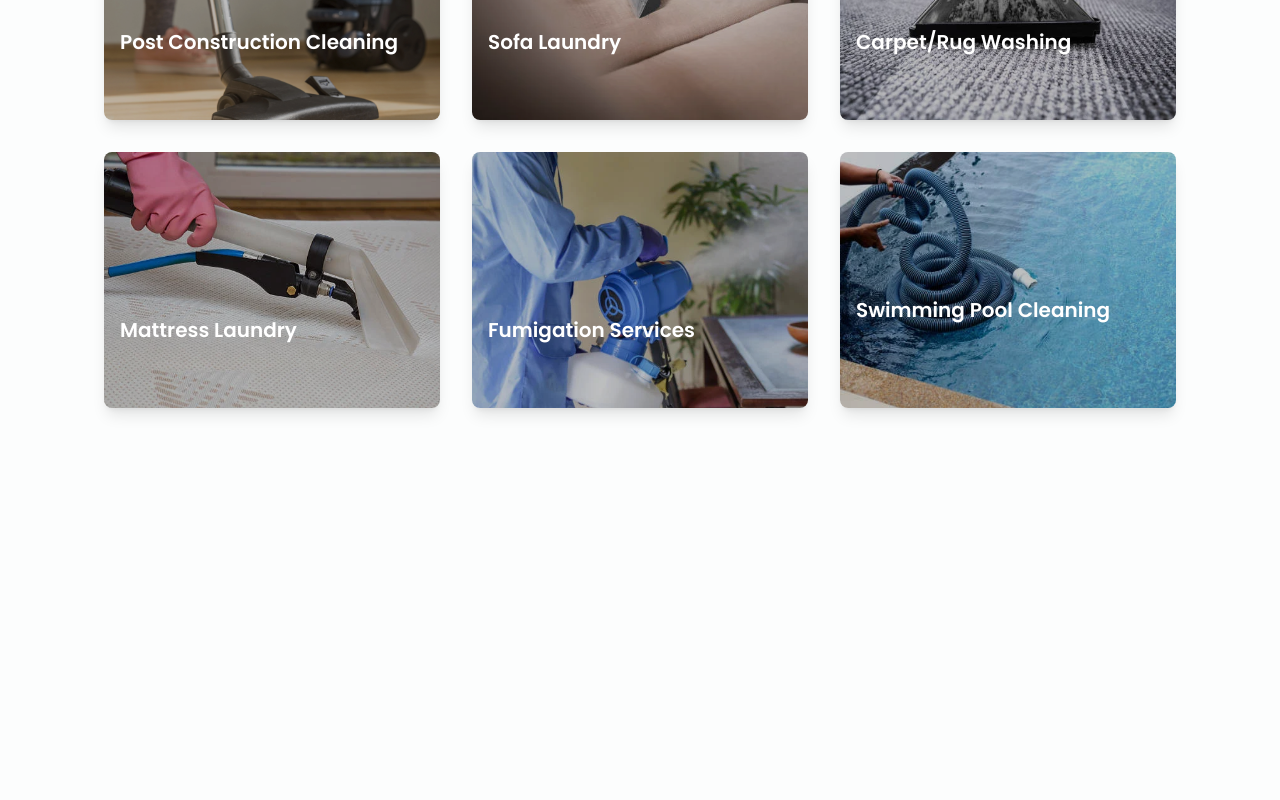
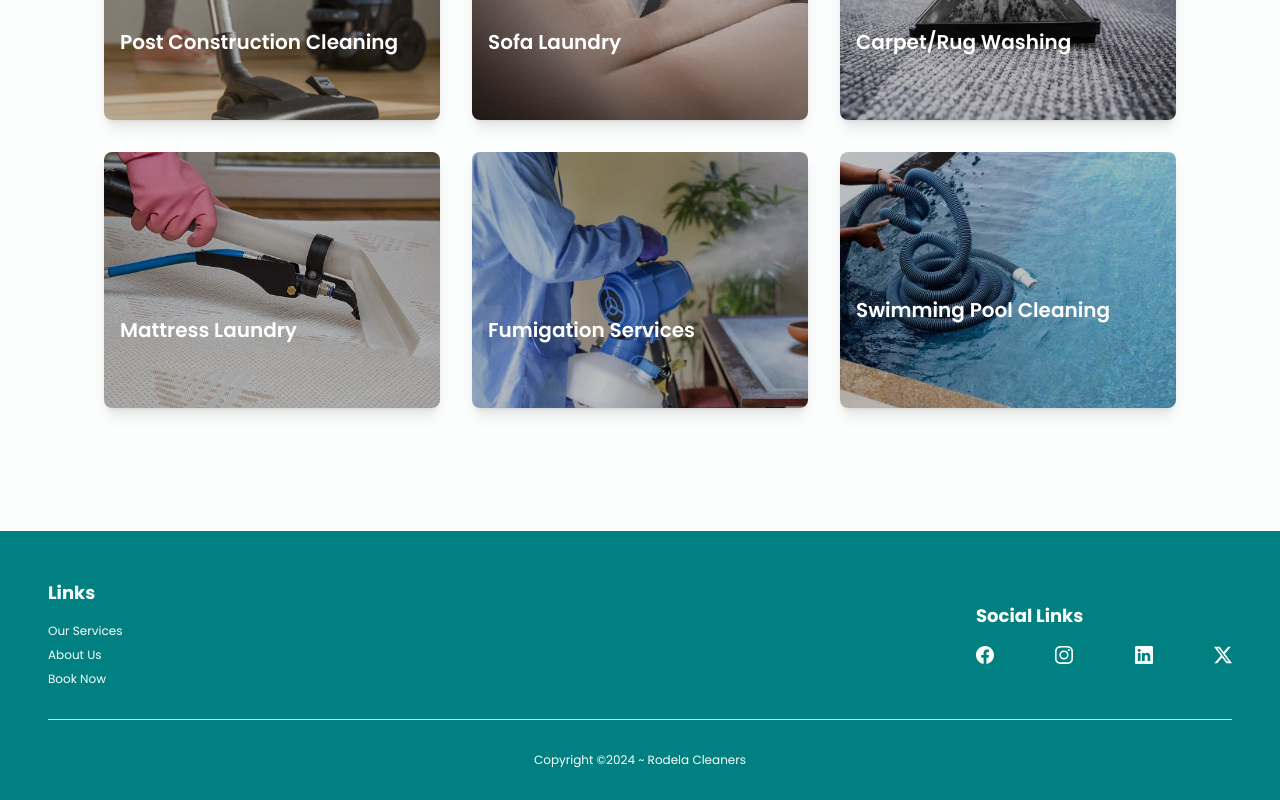
Before and after one commit to Tomilola-ng/cleaners.rodelahomes.com.ng, a Next.js app: page / in a window 1280 px wide. Shown: the part 1705-2505 px from the top of the page. Before the commit the page ends 2188 px from the top, so only its background shows below. Built offline with nearby package versions, Linux system fonts and the light colour scheme.

Commit message:
Footer Section Done

```diff
--- a/app/layout.tsx
+++ b/app/layout.tsx
@@ -1,10 +1,11 @@
-
 import type { Metadata } from "next";
 import { Poppins } from "next/font/google";
+
 import "./globals.css";
-import Header from "@/components/Header";
 import { _siteDetails } from "@/lib/config";
 
+import Header from "@/components/Header";
+import Footer from "@/components/Footer";
 
 const myFont = Poppins({
   subsets: ["latin"],
@@ -12,7 +13,7 @@ const myFont = Poppins({
 });
 
 export const metadata: Metadata = {
-  title:  _siteDetails.name,
+  title: _siteDetails.name,
   description: _siteDetails.desc,
 };
 
@@ -23,11 +24,10 @@ export default function RootLayout({
 }>) {
   return (
     <html lang="en">
-      <body
-        className={`${myFont.className}`}
-      >
+      <body className={`${myFont.className}`}>
         <Header />
         {children}
+        <Footer />
       </body>
     </html>
   );
--- /dev/null
+++ b/components/Footer/SocialsBlock.tsx
@@ -0,0 +1,49 @@
+import {
+  FACEBOOK_ICON,
+  INSTAGRAM_ICON,
+  LINKEDIN_ICON,
+  TWITTER_ICON,
+} from "@/lib/icons";
+import Link from "next/link";
+
+export default function SocialsBlock() {
+  return (
+    <div className="flexBetween gap-x-3">
+      <Link
+        target="_blank"
+        aria-label="Facebook Social Link"
+        href="#https://web.facebook.com/profile.php?id="
+        className=""
+      >
+        <FACEBOOK_ICON />
+      </Link>
+
+      <Link
+        target="_blank"
+        aria-label="Instagram Social Link"
+        href="#https://instagram.com/"
+        className=""
+      >
+        <INSTAGRAM_ICON />
+      </Link>
+
+      <Link
+        target="_blank"
+        aria-label="Linkedin Social Link"
+        href="#https://linkedin.com/company/"
+        className=""
+      >
+        <LINKEDIN_ICON />
+      </Link>
+
+      <Link
+        target="_blank"
+        aria-label="Twitter Social Link"
+        href="#https://x.com/"
+        className=""
+      >
+        <TWITTER_ICON />
+      </Link>
+    </div>
+  );
+}
--- /dev/null
+++ b/components/Footer/index.tsx
@@ -0,0 +1,38 @@
+import Link from "next/link";
+import { _siteDetails } from "@/lib/config";
+import SocialsBlock from "./SocialsBlock";
+import { Separator } from "../ui/separator";
+
+export default function Footer() {
+  return (
+    <footer className="mt-12 bg-primary text-primary-foreground">
+      <section className="pSm pb-8 pt-12">
+        <div className="maxContainer flexBetween flex-wrap gap-y-8">
+          <figure className="flex flex-col gap-y-2">
+            <b className="mb-2 text-lg font-bold">Links</b>
+            {_siteDetails.menuLinks.map((item) => (
+              <Link
+                key={item.label}
+                href={`${item.link}`}
+                className="hover:text-yellow-100 transition-all duration-500 text-xs"
+              >
+                {item.label}
+              </Link>
+            ))}
+          </figure>
+
+          <figure className="flex flex-col gap-y-2 md:min-w-[16rem]">
+            <b className="mb-2 text-lg font-bold"> Social Links </b>
+            <SocialsBlock />
+          </figure>
+          <Separator />
+          <p className="md:w-full flexCenter text-xs">
+            <span>
+              Copyright ©{new Date().getFullYear()} ~ {_siteDetails.name}
+            </span>
+          </p>
+        </div>
+      </section>
+    </footer>
+  );
+}
--- a/lib/config.ts
+++ b/lib/config.ts
@@ -7,4 +7,5 @@ export const _siteDetails = {
     { label: "About Us", link: "/#about-us" },
     { label: "Book Now", link: "https://wa.me/+2348060900713", extra: true },
   ],
+
 };
```
